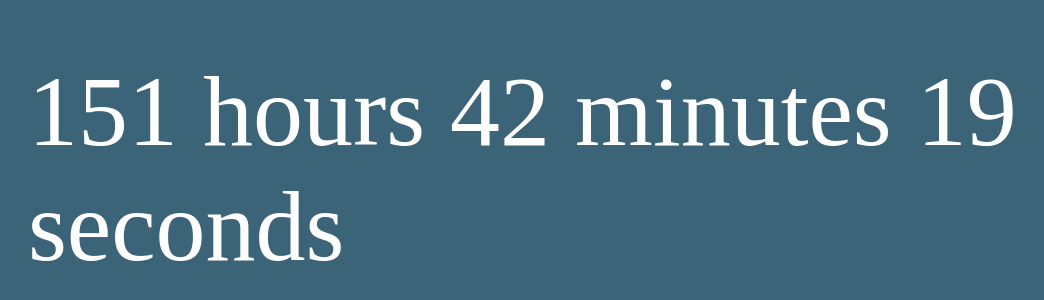
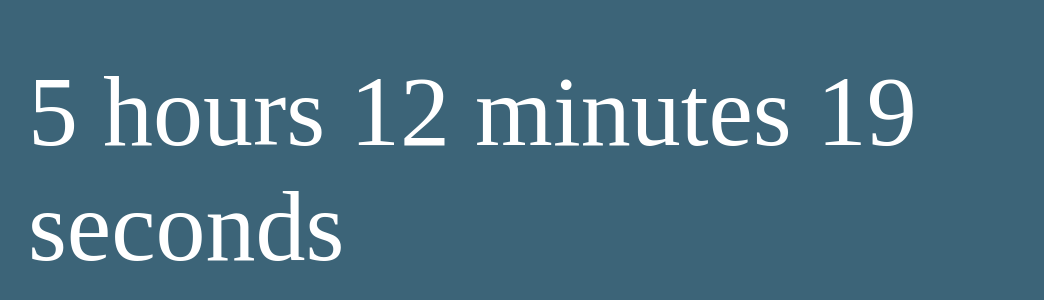
Before and after one commit to thisisyulinzheng/timer, a plain HTML site: page index.html in a window 1280 px wide. Shown: the part 98-398 px from the top of the page, without its empty margins (18-1062 px from the left). Drawn offline with Linux system fonts and the light colour scheme.

Commit message:
changed time

```diff
--- a/index.html
+++ b/index.html
@@ -16,7 +16,7 @@
 		<p id="time_since"></p>
 		<script>
 			setInterval(() => {
-				const date1 = new Date("February 12, 2024, 07:30:00");
+				const date1 = new Date("February 18, 2024, 10:00:00");
 				const date2 = Date.now();
 				var time_since = date2 - date1;
 				var hours = Math.floor(time_since / (60 * 60 * 1000));
```
